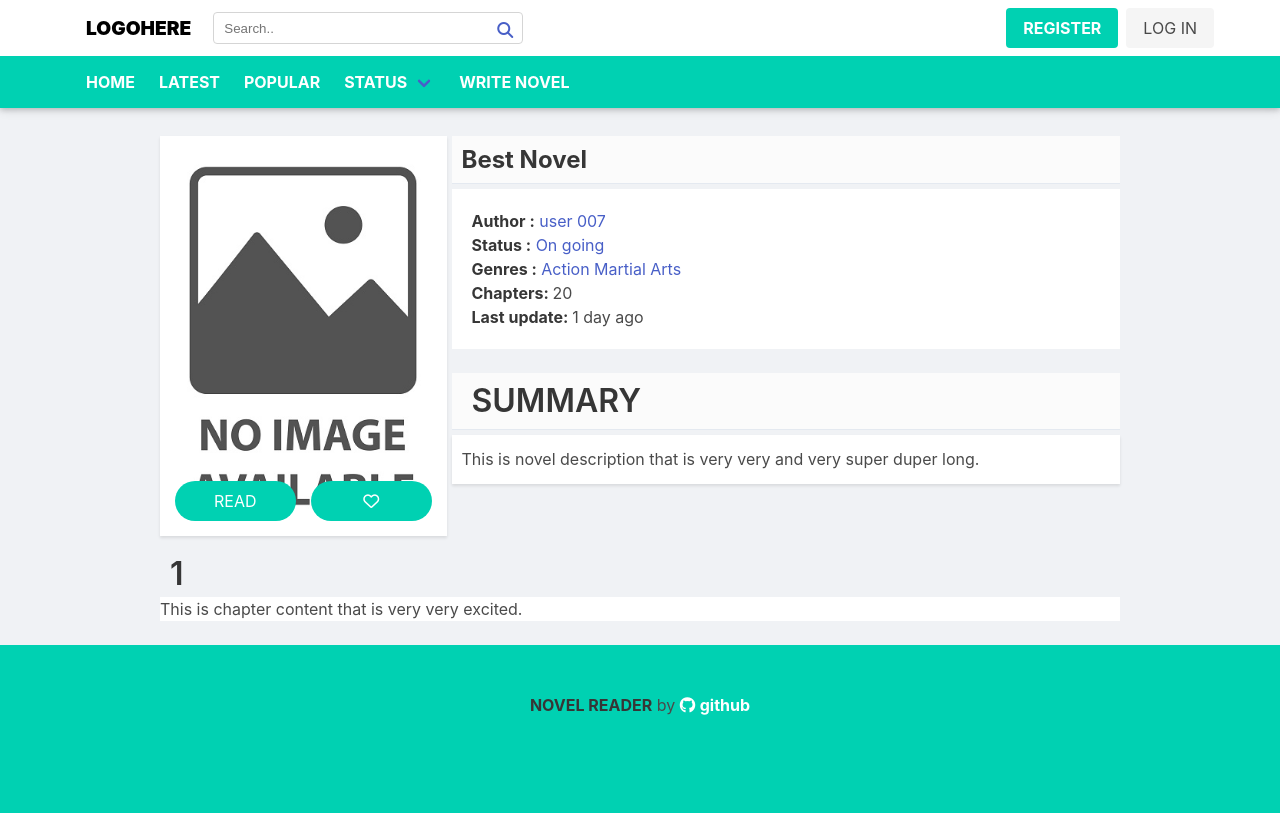
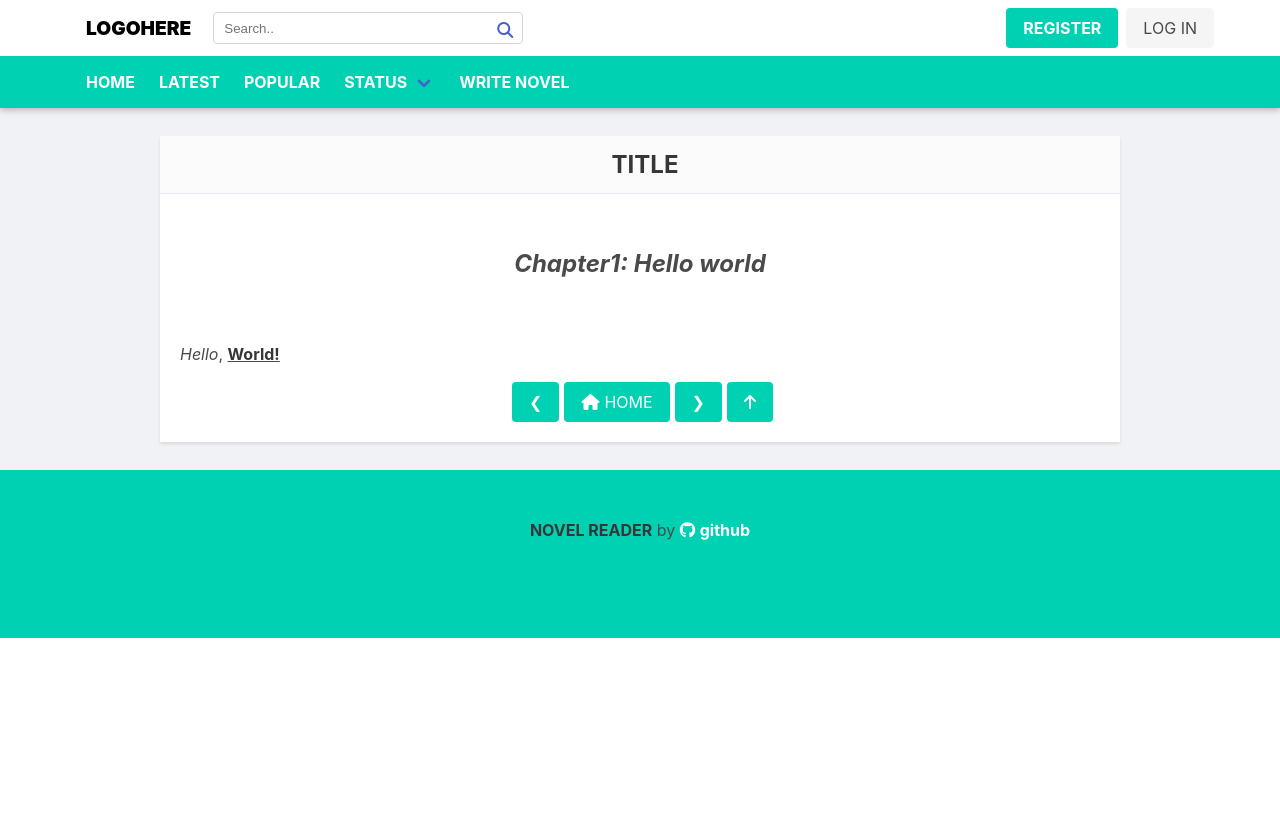
Before and after one commit to fordkuppp/muic-db-project, a Flask app: page /1/ch/1/ in a window 1280 px wide. After the commit the page ends 638 px from the top, so only its background shows below. Run offline with Flask 3, Linux system fonts and the light colour scheme; some libraries are stand-ins or nearby versions.

Commit message:
finish chapter page

```diff
--- a/novel_reader/home.py
+++ b/novel_reader/home.py
@@ -220,29 +220,23 @@ def novel(slug: str):
 
 @bp.route("/<string:novel>/ch/<string:slug>/")
 def chapter(novel: str, slug: str):
-    chapters: list[dict] = []
-    for i in range(20):
-        chapters.append(
-            {"name": f"chapter {i}", "slug": f"chapter-{i}", "created": "1 day ago"}
-        )
-    data: dict = {
-        "name": "Best Novel",
-        "image": "/static/cover-default.png",
-        "slug": "best-novel",
-        "alt": "alt",
-        "hits": 30,
-        "description": "This is novel description that is very very and very super duper long.",
-        "author": {"username": "user 007", "slug": "user-007"},
-        "status": {"name": "On going", "slug": "on-going"},
-        "genres": [
-            {"name": "Action", "slug": "action"},
-            {"name": "Martial Arts", "slug": "martial-arts"},
-        ],
-        "chapters": chapters,
-        "modified": "1 day ago",
+    chapter: dict = {
+        "name": "CHAPTER 01",
+        "slug": "chapter-01",
+        "novel": {"name": "Best Novel", "slug": "best-novel"},
+        # Content will be rich text format
+        "content": r'<h2 style="text-align: center;"><em>Chapter1: Hello world</em></h2><p>&nbsp;</p><p><em>Hello</em>, <span style="text-decoration: underline;"><strong>World!</strong></span></p>',
     }
-    content: dict = {
-        "n": slug,
-        "content": "This is chapter content that is very very excited."
+    # look for chapter that created before current chapter with same novel id
+    prev: dict = {
+        "name": "CHAPTER 00",
+        "novel": {"name": "Best Novel", "slug": "best-novel"},
+        "slug": "chapter-00",
     }
-    return render_template("starter/chapter.html", novel=data,chapter=content)
+    # look for chapter that created after current chapter with same novel id
+    next: dict = {
+        "name": "CHAPTER 02",
+        "novel": {"name": "Best Novel", "slug": "best-novel"},
+        "slug": "chapter-02",
+    }
+    return render_template("starter/chapter.html", chapter=chapter, prev=prev, next=next)
--- a/novel_reader/static/index.js
+++ b/novel_reader/static/index.js
@@ -16,3 +16,8 @@ function openSignupBlock() { signupBlock.classList.add(active); }
 function closeForgetBlock() { forgetBlock.classList.remove(active); }
 
 function openForgetBlock() { forgetBlock.classList.add(active); }
+
+function goTop() {
+    document.body.scrollTop = 0;
+    document.documentElement.scrollTop = 0;
+}
--- a/novel_reader/static/style.css
+++ b/novel_reader/static/style.css
@@ -659,3 +659,25 @@ section.header {
     overflow: hidden;
     text-transform: uppercase;
 }
+
+.viewer .block-head {
+    display: block;
+    font-weight: bolder;
+}
+
+.viewer-content {
+    padding: 20px;
+}
+
+.viewer-button ul {
+    justify-content: center;
+    display: flex;
+}
+
+.viewer-button ul li {
+    margin-left: 5px;
+}
+
+.content-inner>* {
+    all: revert;
+}
--- a/novel_reader/templates/starter/chapter.html
+++ b/novel_reader/templates/starter/chapter.html
@@ -2,81 +2,48 @@
 
 {% block head %}
 {% endblock %}
+
 {% block main %}
-<div class="book-details">
-    <div class="book-info">
-        <div id="cover" class="cover block">
-            <div class="img-cover">
-                <img src="{{novel.image}}" data-src="{{novel.image}}" alt="{{novel.alt}}">
-            </div>
-            <div class="read-box">
-                <a id="readchapterbtn" href="{{novel.chapters.0.slug}}" title="Read Chapter 1">READ
-                </a>
-                <a class="bookmark-btn" title="Bookmark" onclick="openLoginBlock();">
-                    <i class="far fa-heart"></i>
-                </a>
-            </div>
+<div class="block viewer">
+    <div class="block-head title is-4" align="center">
+        <span>TITLE</span>
+    </div>
+    <div class="viewer-content">
+        <div class="content-inner">
+            {{chapter.content|safe}}
         </div>
-        <div class="detail">
-            <div class="block-head title is-4">
-                {{novel.name}}
-            </div>
-            <div class="meta block-body mt-1">
-                <p>
-                    <strong>Author :</strong>
-                    <a href="{{novel.author.slug}}">
-                        <span>{{novel.author.username}}</span>
-                    </a>
-                </p>
-                <p>
-                    <strong>Status :</strong>
-                    <a href="{{novel.status.slug}}">
-                        <span>{{novel.status.name}}</span>
-                    </a>
-                </p>
-                <p><strong>Genres :</strong>
-                    {% for item in novel.genres %}
-                    <a href="{{item.slug}}">
-                        {{item.name}}
-                    </a>
-                    {% endfor %}
-
-                </p>
-                <p>
-                    <strong>Chapters: </strong>
-                    <span>{{novel.chapters|length}}</span>
-                </p>
-                <p>
-                    <strong>Last update: </strong>
-                    <span>{{novel.modified}}</span>
-                </p>
-
-            </div>
-            <div class="block-head">
-                <div class="title"><span>SUMMARY</span></div>
-            </div>
-            <div class="block block-body">
-                <p class="content" style="margin-bottom: unset;line-height: 1.8; padding: 10px;">
-                    {{novel.description}}
-                </p>
-            </div>
-        </div>
-
-    </div>
-    <div class="mt-1">
-        <div class="mt-1">
-
-        </div>
-        <div class="mt-1">
-            <div class="block-header">
-                <div class="title">
-                    <span>{{chapter.n}}</span>
-                </div>
-            </div>
-            <div class="block-body" id="chapters" data-sort="desc">
-                <div id="chapter-list-inner">
-                    {{chapter.content}}
-                </div>
+        <div class="action">
+            <div class="viewer-button">
+                <ul>
+                    <li>
+                        {% if prev %}
+                        <a id="btn-prev" title="Previous chapter" class="button is-primary"
+                            href="{{url_for('home.chapter', novel=prev.novel.slug, slug=prev.slug)}}">❮</a>
+                        {% else %}
+                        <a id="btn-prev" title="Previous chapter" class="button is-primary" disabled>❮</a>
+                        {% endif %}
+                    </li>
+                    <li>
+                        <a title="Novel index" href="{{url_for('home.novel', slug=chapter.novel.slug)}}"
+                            class="button is-primary">
+                            <i class="fa-solid fa-house" style="margin-right: 5px;"></i>
+                            HOME
+                        </a>
+                    </li>
+                    <li>
+                        {% if next %}
+                        <a id="btn-next" title="Next chapter" class="button is-primary"
+                            href="{{url_for('home.chapter', novel=next.novel.slug, slug=next.slug)}}">❯</a>
+                        {% else %}
+                        <a id="btn-next" title="Next chapter" class="button is-primary" disabled>❯</a>
+                        {% endif %}
+                    </li>
+                    <li>
+                        <a class="button is-primary" title="Back top" onclick="goToTop()">
+                            <i class="fa fa-arrow-up"></i>
+                        </a>
+                    </li>
+                </ul>
             </div>
         </div>
     </div>
--- a/novel_reader/templates/starter/list.html
+++ b/novel_reader/templates/starter/list.html
@@ -3,7 +3,7 @@
 {% block head %}
 {% endblock %}
 {% block main %}
-<div>
+<div class="block">
     <div class="block-head">
         <div class="title is-5 bolder">
             <span>{{endpoint}}</span>
--- a/novel_reader/templates/starter/novel.html
+++ b/novel_reader/templates/starter/novel.html
@@ -10,7 +10,7 @@
                 <img src="{{novel.image}}" data-src="{{novel.image}}" alt="{{novel.alt}}">
             </div>
             <div class="read-box">
-                <a id="readchapterbtn" href="{{url_for('home.chapter',novel=novel.slug, slug=novel.chapters.0.slug)}}"
+                <a id="readchapterbtn" href="{{url_for('home.chapter', novel=novel.slug, slug=novel.chapters.0.slug)}}"
                     title="Read Chapter 1">READ
                 </a>
                 <a class="bookmark-btn" title="Bookmark" onclick="openLoginBlock();">
```
